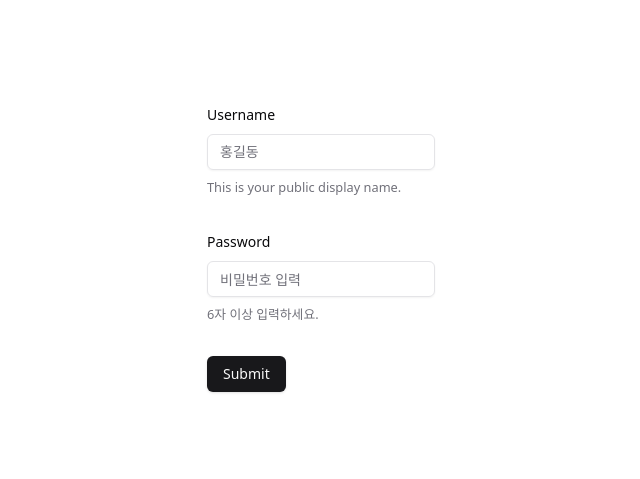
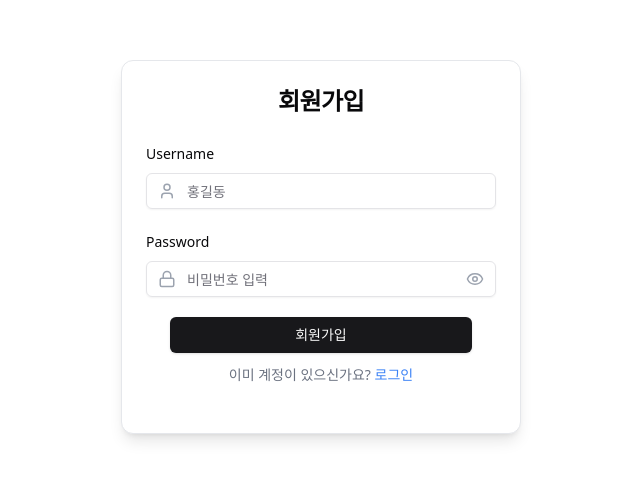
Before and after one commit to gibeom0218/shadcnUI, a Next.js app: page /FormPage in a window 1280 px wide. Shown: the part 153-632 px from the top of the page, without its empty margins (319-959 px from the left). Built offline with nearby package versions, Linux system fonts and the light colour scheme.

Commit message:
Feat : card 컴포넌트를 사용한 ui 디자인

```diff
--- a/src/app/FormPage/page.tsx
+++ b/src/app/FormPage/page.tsx
@@ -2,7 +2,7 @@ import AuthForm from '@/components/AuthForm';
 
 const FormPage = () => {
   return (
-    <div className="flex h-screen items-center justify-center">
+    <div className="flex h-screen items-center justify-center p-10">
       <AuthForm />
     </div>
   );
--- a/src/components/AuthForm/index.tsx
+++ b/src/components/AuthForm/index.tsx
@@ -2,19 +2,26 @@
 
 import { zodResolver } from '@hookform/resolvers/zod';
 import { useForm } from 'react-hook-form';
-
+import { FormSchemaType, formSchema } from '@/schemas/formSchema';
 import { Button } from '@/components/ui/button';
 import {
   Form,
   FormControl,
-  FormDescription,
   FormField,
   FormItem,
   FormLabel,
   FormMessage,
 } from '@/components/ui/form';
 import { Input } from '@/components/ui/input';
-import { FormSchemaType, formSchema } from '@/schemas/formSchema';
+import {
+  Card,
+  CardHeader,
+  CardTitle,
+  CardContent,
+  CardFooter,
+} from '@/components/ui/card';
+import { Eye, EyeOff, Lock, User } from 'lucide-react';
+import { useState } from 'react';
 
 const AuthForm = () => {
   const form = useForm<FormSchemaType>({
@@ -25,13 +32,25 @@ const AuthForm = () => {
     },
   });
 
+  const [showPassword, setShowPassword] = useState(false);
+
   const onSubmit = (values: FormSchemaType) => {
-    alert(`이름 : ${values.username} \n비번 : ${values.password}`);
+    alert(
+      `회원가입에 성공하였습니다!!\n이름 : ${values.username} \n비번 : ${values.password}`,
+    );
   };
 
   return (
+    <Card className="w-[400px] border border-gray-200 shadow-lg">
+      <CardHeader>
+        <CardTitle className="text-center text-2xl font-bold">
+          회원가입
+        </CardTitle>
+      </CardHeader>
+      <CardContent>
         <Form {...form}>
-      <form onSubmit={form.handleSubmit(onSubmit)} className="space-y-8">
+          <form onSubmit={form.handleSubmit(onSubmit)} className="space-y-5">
+            {/* Username 필드 */}
             <FormField
               control={form.control}
               name="username"
@@ -39,15 +58,24 @@ const AuthForm = () => {
                 <FormItem>
                   <FormLabel>Username</FormLabel>
                   <FormControl>
-                <Input placeholder="홍길동" {...field} />
+                    <div className="relative">
+                      <User
+                        className="absolute left-3 top-1/2 -translate-y-1/2 transform text-gray-400"
+                        size={18}
+                      />
+                      <Input
+                        placeholder="홍길동"
+                        {...field}
+                        className="pl-10"
+                      />
+                    </div>
                   </FormControl>
-              <FormDescription>
-                This is your public display name.
-              </FormDescription>
                   <FormMessage />
                 </FormItem>
               )}
             />
+
+            {/* Password 필드 */}
             <FormField
               control={form.control}
               name="password"
@@ -55,16 +83,50 @@ const AuthForm = () => {
                 <FormItem>
                   <FormLabel>Password</FormLabel>
                   <FormControl>
-                <Input type="password" placeholder="비밀번호 입력" {...field} />
+                    <div className="relative">
+                      <Lock
+                        className="absolute left-3 top-1/2 -translate-y-1/2 transform text-gray-400"
+                        size={18}
+                      />
+                      <Input
+                        type={showPassword ? 'text' : 'password'}
+                        placeholder="비밀번호 입력"
+                        {...field}
+                        className="pl-10 pr-10"
+                      />
+                      <button
+                        type="button"
+                        onClick={() => setShowPassword(!showPassword)}
+                        className="absolute right-3 top-1/2 -translate-y-1/2 transform text-gray-400"
+                      >
+                        {showPassword ? (
+                          <EyeOff size={18} />
+                        ) : (
+                          <Eye size={18} />
+                        )}
+                      </button>
+                    </div>
                   </FormControl>
-              <FormDescription>6자 이상 입력하세요.</FormDescription>
                   <FormMessage />
                 </FormItem>
               )}
             />
-        <Button type="submit">Submit</Button>
+
+            <CardFooter className="flex flex-col gap-3">
+              <Button type="submit" className="w-full">
+                회원가입
+              </Button>
+              <p className="text-center text-sm text-gray-500">
+                이미 계정이 있으신가요?{' '}
+                <a href="" className="text-blue-500 hover:underline">
+                  로그인
+                </a>
+              </p>
+            </CardFooter>
           </form>
         </Form>
+      </CardContent>
+    </Card>
   );
 };
 
```
Lines whose indentation alone changed are shown as unchanged.
